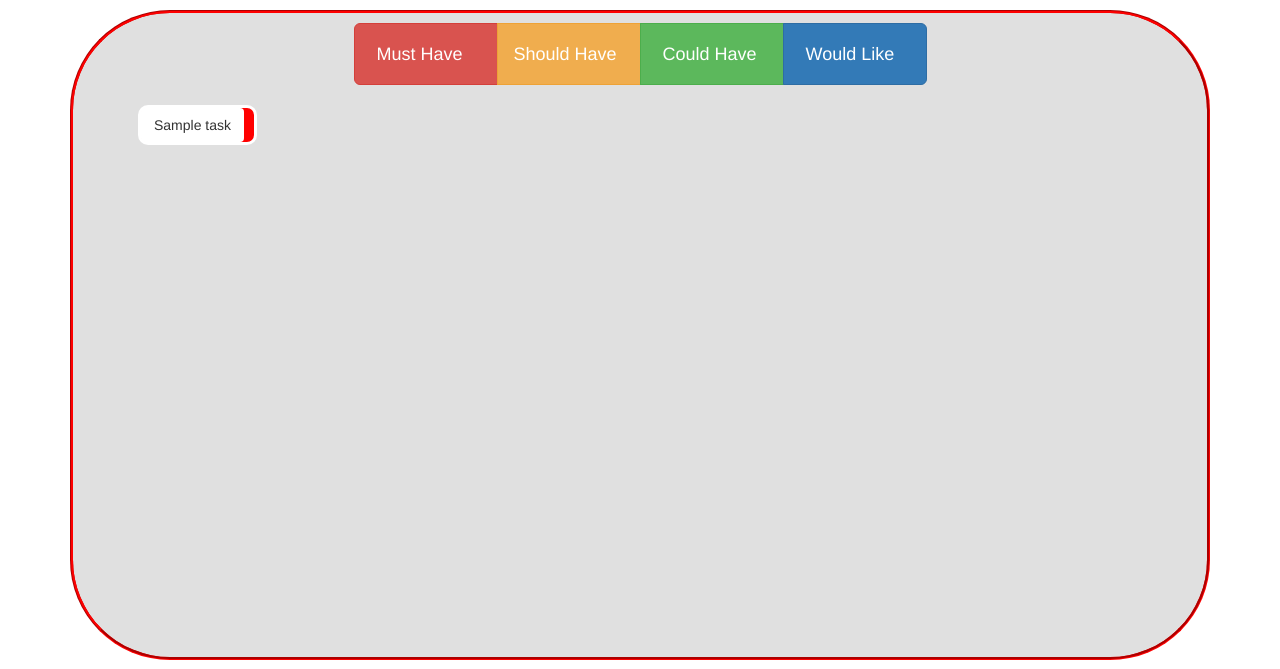
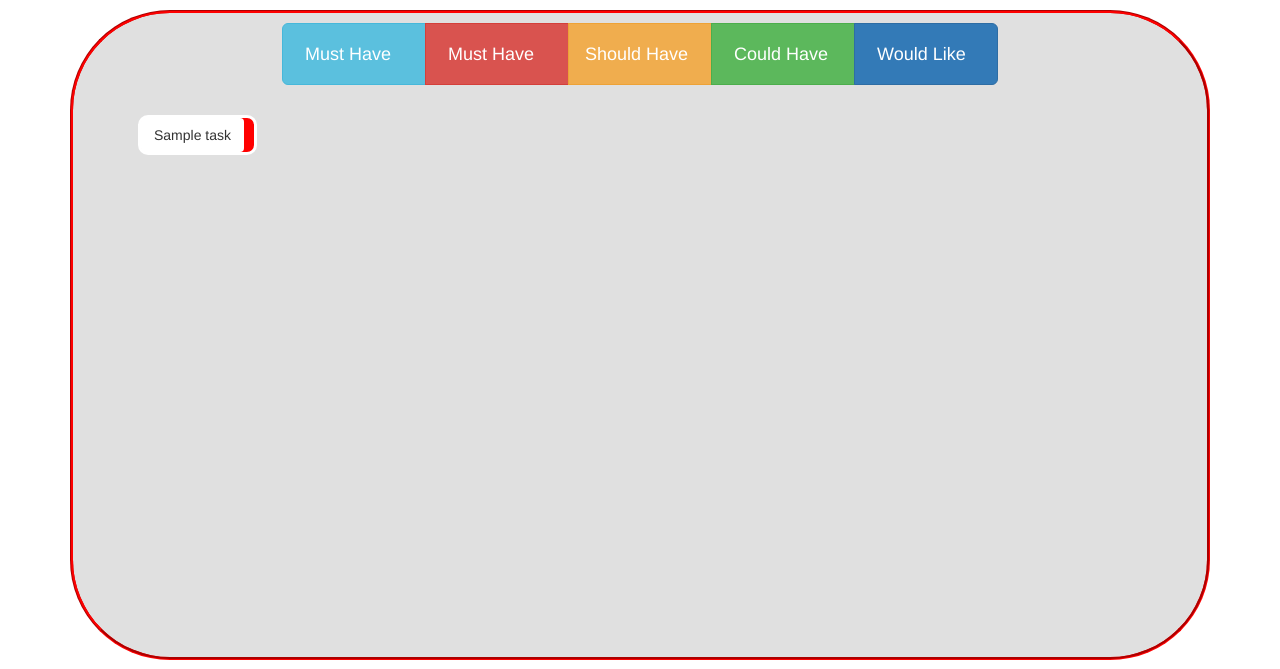
Before and after one commit to GUTeamU/DIM3, a Django app: template requirementsTracker/templates/rct/projects/view.html in a window 1280 px wide. Shown: the part 131-800 px from the top of the page. Run offline with Django 3.2, Linux system fonts and the light colour scheme; tables that the repository leaves empty hold one stand-in row (values such as "Sample post"); the template is opened without the code that fills it: values that come from a table or form of the project are taken from there, most other values are stand-ins (such as "Sample title", 1, 10 or a date in 2020); some libraries are stand-ins or nearby versions.

Commit message:
Minor changes plus new view all button.

```diff
--- a/requirementsTracker/rct/views.py
+++ b/requirementsTracker/rct/views.py
@@ -172,7 +172,7 @@ def delete_task(id):
     toDelete.delete()
 
 @login_required
-def delete_project(request,url):
+def delete_project(request, url):
 
     project = Project.objects.get(url=url)
     if not is_member(project, request.user.id):
--- a/requirementsTracker/static/css/styles.css
+++ b/requirementsTracker/static/css/styles.css
@@ -91,6 +91,8 @@
     padding-right:10px;
     margin:10px;
     display:visible;
+
+
 }
 
 #must #boxes{
@@ -124,6 +126,13 @@
     text-align: center;
 }
 
+.blocks .btn-info {
+    padding: 18px 120px 18px 22px;
+    border-radius: 0 auto;
+    text-align: center;
+}
+
+
 .blocks .btn-primary {
     padding: 18px 120px 18px 22px;
     border-radius: 0 auto;
--- a/requirementsTracker/static/js/projectBoard.js
+++ b/requirementsTracker/static/js/projectBoard.js
@@ -1,3 +1,12 @@
+function show_all() {
+	$("#whiteboard").css( "border-color", "#FFFFFF");
+
+	$("#must").show();
+	$("#should").show();
+	$("#could").show();
+	$("#would").show();
+
+};
 
 function mustHave() {
 	$("#whiteboard").css( "border-color", "#FF0000")
--- a/requirementsTracker/templates/rct/projects/view.html
+++ b/requirementsTracker/templates/rct/projects/view.html
@@ -51,12 +51,14 @@
 <div class = "container" id = "whiteboard">
 
     <div class="btn-group input-group btn-group-justified blocks" data-toggle="buttons">
+        <button type="button" class="btn btn-info btn-lg" id="all" onclick="show_all()">Must Have</button>
         <button type="button" class="btn btn-danger btn-lg" id="must-have" onclick="mustHave()">Must Have</button>
         <button type="button" class="btn btn-warning btn-lg" id="should-have" onclick="shouldHave()">Should Have</button>
         <button type="button" class="btn btn-success btn-lg" id="could-have" onclick="couldHave()">Could Have</button>
         <button type="button" class="btn btn-primary btn-lg" id="would-like" onclick="wouldLike()">Would Like</button>
     </div>
 
+    <div>
         <ul id="must" >
             {% if must %}
             {% for task in must %}
@@ -89,7 +91,7 @@
             {% endfor %}
             {% endif %}
         </ul>
-
+    </div>
 </div>
 
 {% endblock %}
```
Lines whose indentation alone changed are shown as unchanged.
